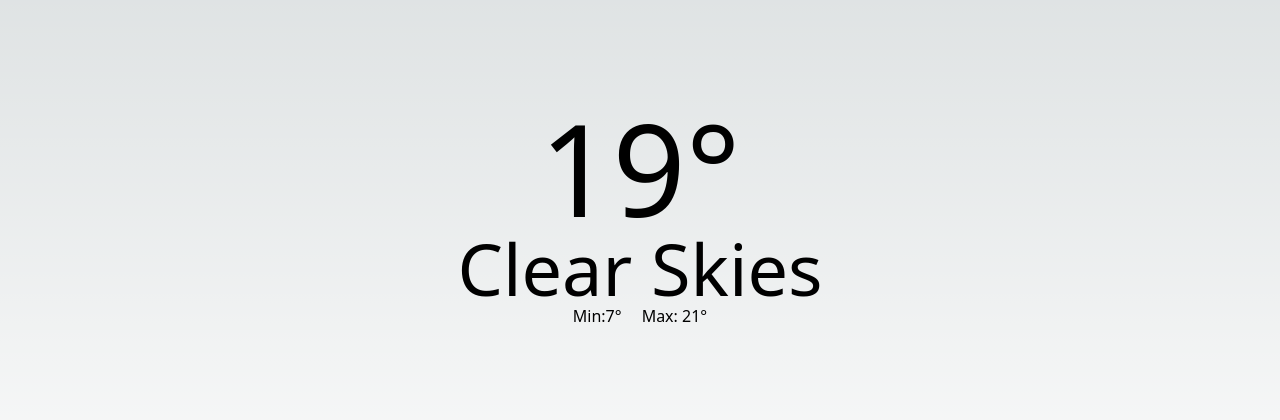
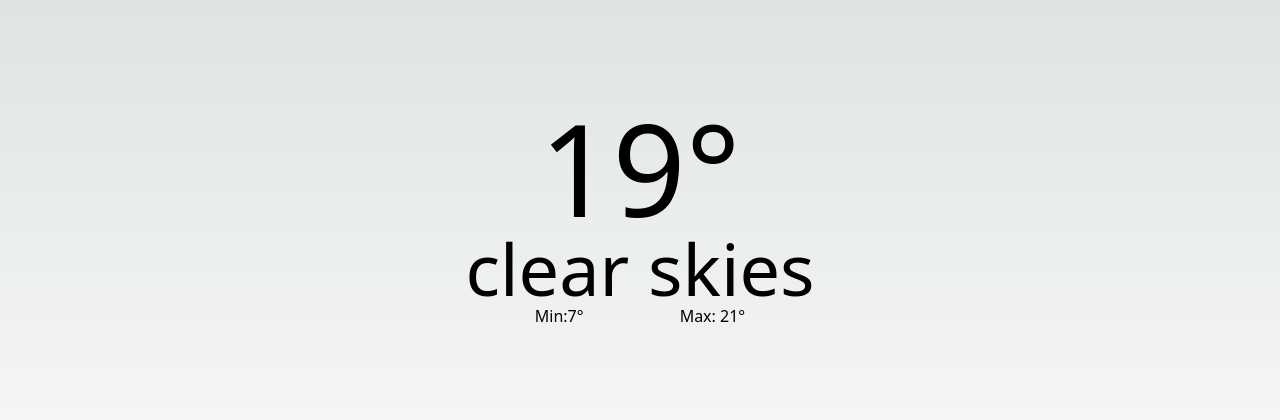
Before and after one commit to latinrev/weather, a Next.js app: page / in a window 1280 px wide. Shown: the part 184-604 px from the top of the page. Built offline with nearby package versions, Linux system fonts and the light colour scheme.

Commit message:
feat: weather state based on code

```diff
--- a/app/page.tsx
+++ b/app/page.tsx
@@ -7,7 +7,7 @@ export default async function Home() {
     <main className="fixed inset-0 flex flex-col items-center justify-center text-center ">
       <div className="text-9xl">{temperature}°</div>
       <div className="text-7xl">{state}</div>
-      <div className="flex gap-5">
+      <div className="flex gap-24">
         <div className="">Min:{min}°</div>
         <div className="">Max: {max}°</div>
       </div>
--- a/components/hooks/useStore.tsx
+++ b/components/hooks/useStore.tsx
@@ -14,7 +14,7 @@ const mockData = {
   },
 };
 const weatherCodeChart = {
-  0: "Clear Skies",
+  0: "clear skies",
   1: "Clear",
   2: "Partly Cloudy",
   3: "Overcast",
```
